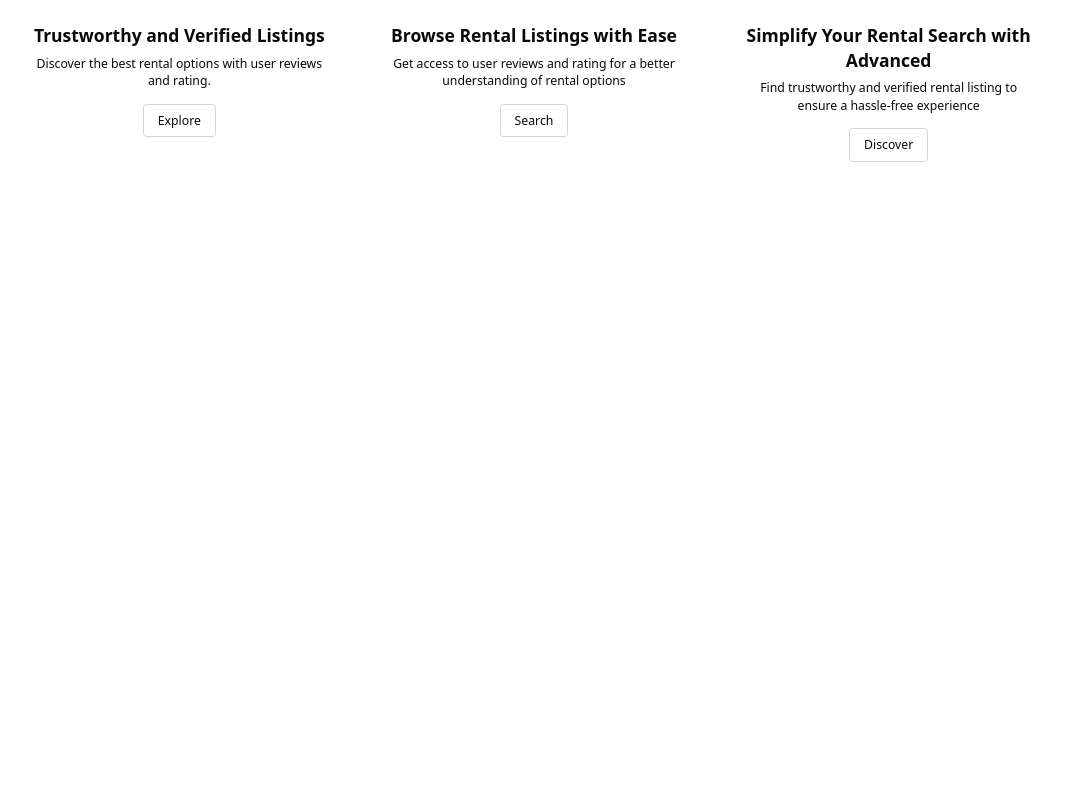
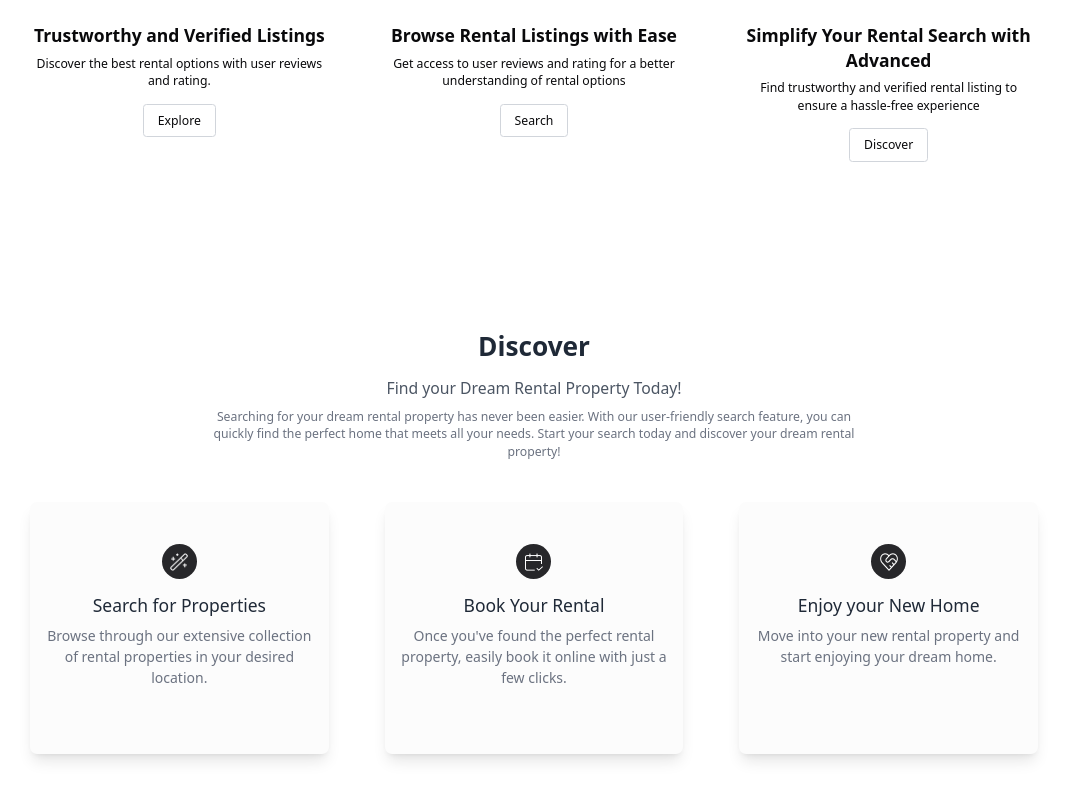
Before and after one commit to lucas-shackluryz/Rentiful, a Next.js app in the folder client/: page /landing in a window 1280 px wide. Shown: the part 1218-2018 px from the top of the page, without its empty margins (106-1173 px from the left). Before the commit the page ends 1444 px from the top, so only its background shows below. Built offline with nearby package versions, Linux system fonts and the light colour scheme; no server answers.

Commit message:
[ ADD ] Build Discover Section Component

```diff
--- /dev/null
+++ b/client/src/app/(nondashboard)/landing/DiscoverSection.tsx
@@ -0,0 +1,104 @@
+"use client";
+
+import React from "react";
+import { motion } from "framer-motion";
+import Image from "next/image";
+
+const containerVariants = {
+    hidden: { opacity: 0 },
+    visible: {
+        opacity: 1,
+        transition: {
+            staggerChildren: 0.2,
+        },
+    },
+};
+
+const itemVariants = {
+    hidden: { opacity: 0, y: 20 },
+    visible: { opacity: 1, y: 20 },
+};
+
+const DiscoverSection = () => {
+  return (
+    <motion.div
+        initial="hidden"
+        whileInView="visible"
+        viewport={{ once: true, amount: 0.8 }}
+        variants={containerVariants}
+        className="py-12 bg-white mb-16"
+    >
+        <div className="max-w-6xl xl:max-w-7xl mx-auto px-6 sm:px-8 lg:px-12 xl:px-16">
+            <motion.div
+                variants={itemVariants}
+                className="my-12 text-center"
+            >
+                <h2 className="text-3xl font-semibold leading-tight text-gray-800">
+                    Discover
+                </h2>
+                <p className="mt-4 text-lg text-gray-600">
+                    Find your Dream Rental Property Today!
+                </p>
+                <p className="mt-2 text-gray-500 max-w-3xl mx-auto">
+                    Searching for your dream rental property has never been easier. With
+                    our user-friendly search feature, you can quickly find the perfect
+                    home that meets all your needs. Start your search today and discover
+                    your dream rental property!
+                </p>
+            </motion.div>
+            <div className="grid grid-cols-1 md:grid-cols-3 gap-8 lg:gap-12 xl:gap-16 text-center">
+                {[
+                    {
+                    imageSrc: "/landing-icon-wand.png",
+                    title: "Search for Properties",
+                    description:
+                        "Browse through our extensive collection of rental properties in your desired location.",
+                    },
+                    {
+                    imageSrc: "/landing-icon-calendar.png",
+                    title: "Book Your Rental",
+                    description:
+                        "Once you've found the perfect rental property, easily book it online with just a few clicks.",
+                    },
+                    {
+                    imageSrc: "/landing-icon-heart.png",
+                    title: "Enjoy your New Home",
+                    description:
+                        "Move into your new rental property and start enjoying your dream home.",
+                    },
+                ].map((card, index) => (
+                    <motion.div key={index} variants={itemVariants}>
+                        <DiscoverCard {...card} />
+                    </motion.div>
+                ))}
+            </div>
+        </div>
+    </motion.div>
+  )
+}
+
+const DiscoverCard = ({
+  imageSrc,
+  title,
+  description,
+}: {
+  imageSrc: string;
+  title: string;
+  description: string;
+}) => (
+  <div className="px-4 py-12 shadow-lg rounded-lg bg-primary-50 md:h-72">
+    <div className="bg-primary-700 p-[0.6rem] rounded-full mb-4 h-10 w-10 mx-auto">
+      <Image
+        src={imageSrc}
+        width={30}
+        height={30}
+        className="w-full h-full"
+        alt={title}
+      />
+    </div>
+    <h3 className="mt-4 text-xl font-medium text-gray-800">{title}</h3>
+    <p className="mt-2 text-base text-gray-500">{description}</p>
+  </div>
+);
+
+export default DiscoverSection
--- a/client/src/app/(nondashboard)/landing/FeaturesSection.tsx
+++ b/client/src/app/(nondashboard)/landing/FeaturesSection.tsx
@@ -12,15 +12,15 @@
         y: 0,
         transition: {
             duration: 0.5,
-            staggerChildren: 0.2
-        }
-    }
-}
+            staggerChildren: 0.2,
+        },
+    },
+};
 
 const itemVariants = {
     hidden: { opacity: 0, y: 20 },
     visible: { opacity: 1, y: 20 },
-}
+};
 
 const FeaturesSection = () => {
   return (
--- a/client/src/app/(nondashboard)/landing/page.tsx
+++ b/client/src/app/(nondashboard)/landing/page.tsx
@@ -1,12 +1,14 @@
 import React from "react"
 import HeroSection from "./HeroSection";
 import FeaturesSection from "./FeaturesSection";
+import DiscoverSection from "./DiscoverSection";
 
 const Landing = () => {
   return (
     <div>
       <HeroSection />
       <FeaturesSection />
+      <DiscoverSection />
     </div>
   );
 };
```
